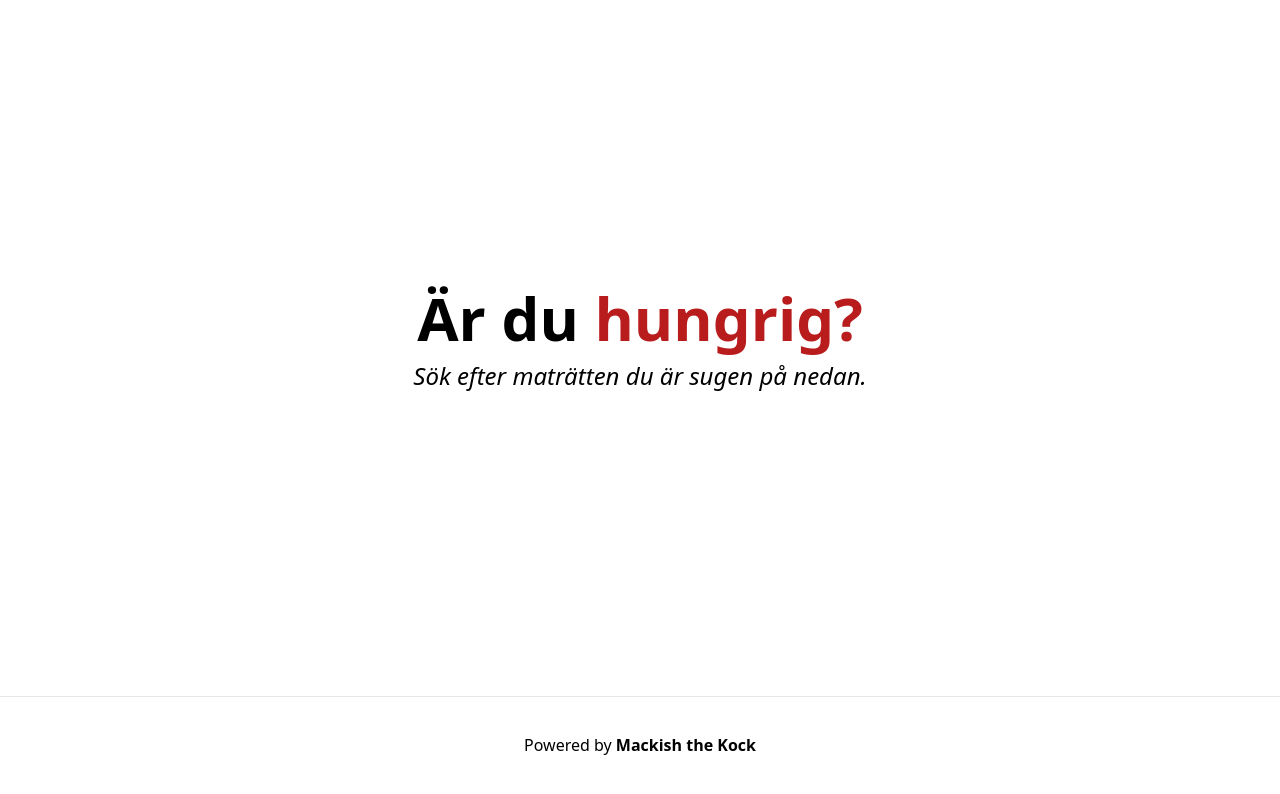
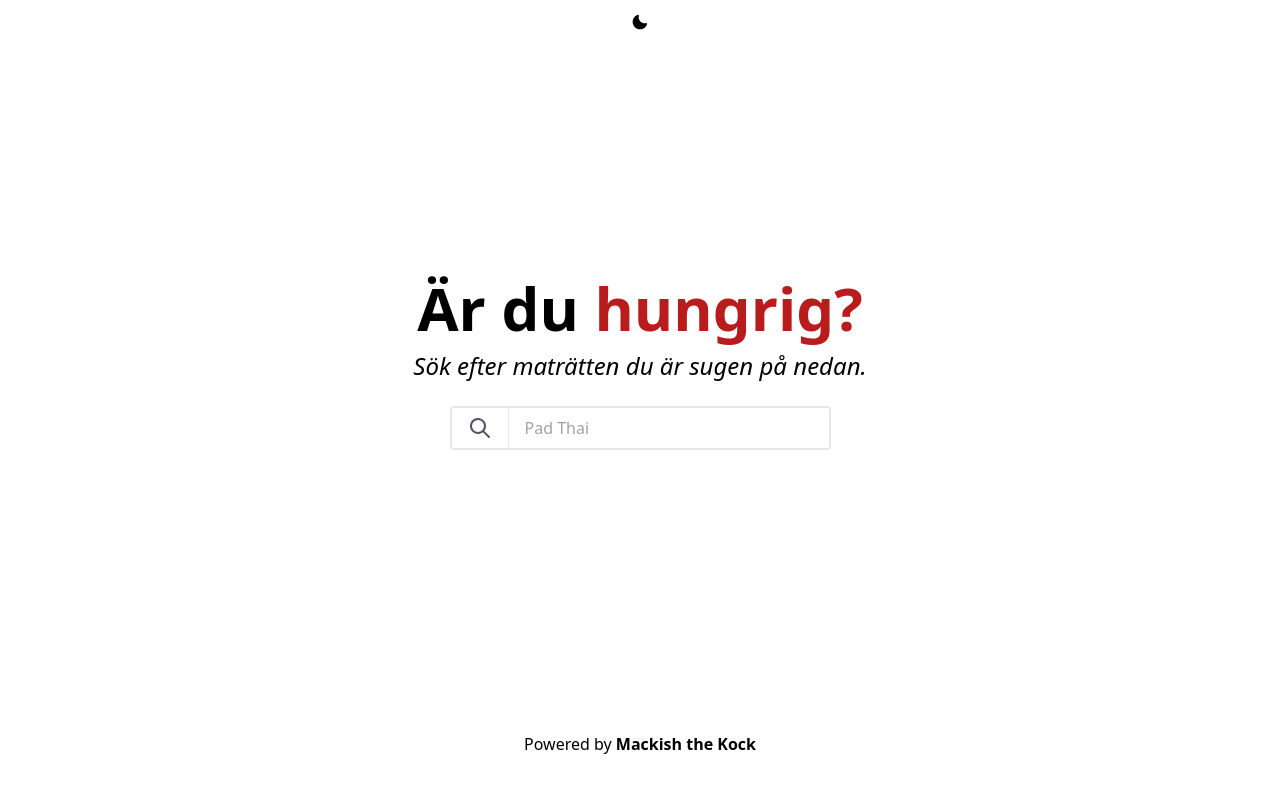
Before and after one commit to ponbac/food-compiler, a Next.js app: page / in a window 1280 px wide. Shown: the top 794 px of the page. Built offline with nearby package versions, Linux system fonts and the light colour scheme.

Commit message:
basic design almost done

```diff
--- /dev/null
+++ b/components/theme-toggle-button.tsx
@@ -0,0 +1,34 @@
+import { AnimatePresence, motion } from 'framer-motion';
+import { IconButton, useColorMode, useColorModeValue } from '@chakra-ui/react';
+import { SunIcon, MoonIcon } from '@chakra-ui/icons';
+
+const ThemeToggleButton = () => {
+  const { toggleColorMode } = useColorMode();
+
+  const toggleDarkMode = () : void => {
+    const body = document.querySelector("body")!;
+    body.classList.toggle("dark");
+  };
+
+  return (
+    <AnimatePresence exitBeforeEnter initial={false}>
+      <motion.div
+        style={{ display: 'inline-block' }}
+        key={useColorModeValue('light', 'dark')}
+        initial={{ y: -20, opacity: 0 }}
+        animate={{ y: 0, opacity: 1 }}
+        exit={{ y: 20, opacity: 0 }}
+        transition={{ duration: 0.2 }}
+      >
+        <IconButton
+          aria-label="Toggle theme"
+          colorScheme={useColorModeValue('purple', 'orange')}
+          icon={useColorModeValue(<MoonIcon />, <SunIcon />)}
+          onClick={toggleDarkMode}
+        ></IconButton>
+      </motion.div>
+    </AnimatePresence>
+  );
+};
+
+export default ThemeToggleButton;
--- a/package.json
+++ b/package.json
@@ -6,6 +6,8 @@
     "start": "next start"
   },
   "dependencies": {
+    "@chakra-ui/icons": "^1.1.1",
+    "framer-motion": "^6.0.0",
     "next": "latest",
     "react": "^17.0.2",
     "react-dom": "^17.0.2"
--- a/pages/index.tsx
+++ b/pages/index.tsx
@@ -1,8 +1,16 @@
-import Head from 'next/head'
+import Head from "next/head";
+import ThemeToggleButton from "../components/theme-toggle-button";
 
 export default function Home() {
+  const searchPlaceholder = () : string => {
+    const exampleFood = ["Råbiff", "Vitlökspizza", "Pad Thai", "Tryffelpasta", "Sushi"];
+    return exampleFood[Math.floor(Math.random() * exampleFood.length)];
+  };
+
   return (
     <div className="flex flex-col items-center justify-center min-h-screen py-2">
+      <ThemeToggleButton />
+
       <Head>
         <title>Create Next App</title>
         <link rel="icon" href="/favicon.ico" />
@@ -10,10 +18,7 @@ export default function Home() {
 
       <main className="flex flex-col items-center justify-center w-full flex-1 px-20 text-center">
         <h1 className="text-6xl font-bold">
-          Är du{' '}
-          <span className="text-red-700">
-            hungrig?
-          </span>
+          Är du <span className="text-red-700">hungrig?</span>
         </h1>
 
         <p className="mt-3 text-2xl italic">
@@ -21,20 +26,38 @@ export default function Home() {
         </p>
 
         <div className="flex flex-wrap items-center justify-around max-w-4xl mt-6 sm:w-full">
-
+          <div className="flex border-2 rounded">
+            <button className="flex items-center justify-center px-4 border-r">
+              <svg
+                className="w-6 h-6 text-gray-600"
+                fill="currentColor"
+                xmlns="http://www.w3.org/2000/svg"
+                viewBox="0 0 24 24"
+              >
+                <path d="M16.32 14.9l5.39 5.4a1 1 0 0 1-1.42 1.4l-5.38-5.38a8 8 0 1 1 1.41-1.41zM10 16a6 6 0 1 0 0-12 6 6 0 0 0 0 12z"></path>
+              </svg>
+            </button>
+            <input
+              type="text"
+              className="px-4 py-2 w-80"
+              placeholder={searchPlaceholder()}
+            />
+          </div>
         </div>
       </main>
 
-      <footer className="flex items-center justify-center w-full h-24 border-t">
+      <footer className="flex items-center justify-center w-full h-24">
         <a
           className="flex items-center justify-center"
-          href="https://vercel.com?utm_source=create-next-app&utm_medium=default-template&utm_campaign=create-next-app"
+          href="https://sv.wikipedia.org/wiki/Aln%C3%B6n"
           target="_blank"
           rel="noopener noreferrer"
         >
-          <p>Powered by <span className='font-bold'>Mackish the Kock</span></p>
+          <p>
+            Powered by <span className="font-bold">Mackish the Kock</span>
+          </p>
         </a>
       </footer>
     </div>
-  )
+  );
 }
```
Also changed, not shown: 1 other file (tests, documents, lock files or other folders).
